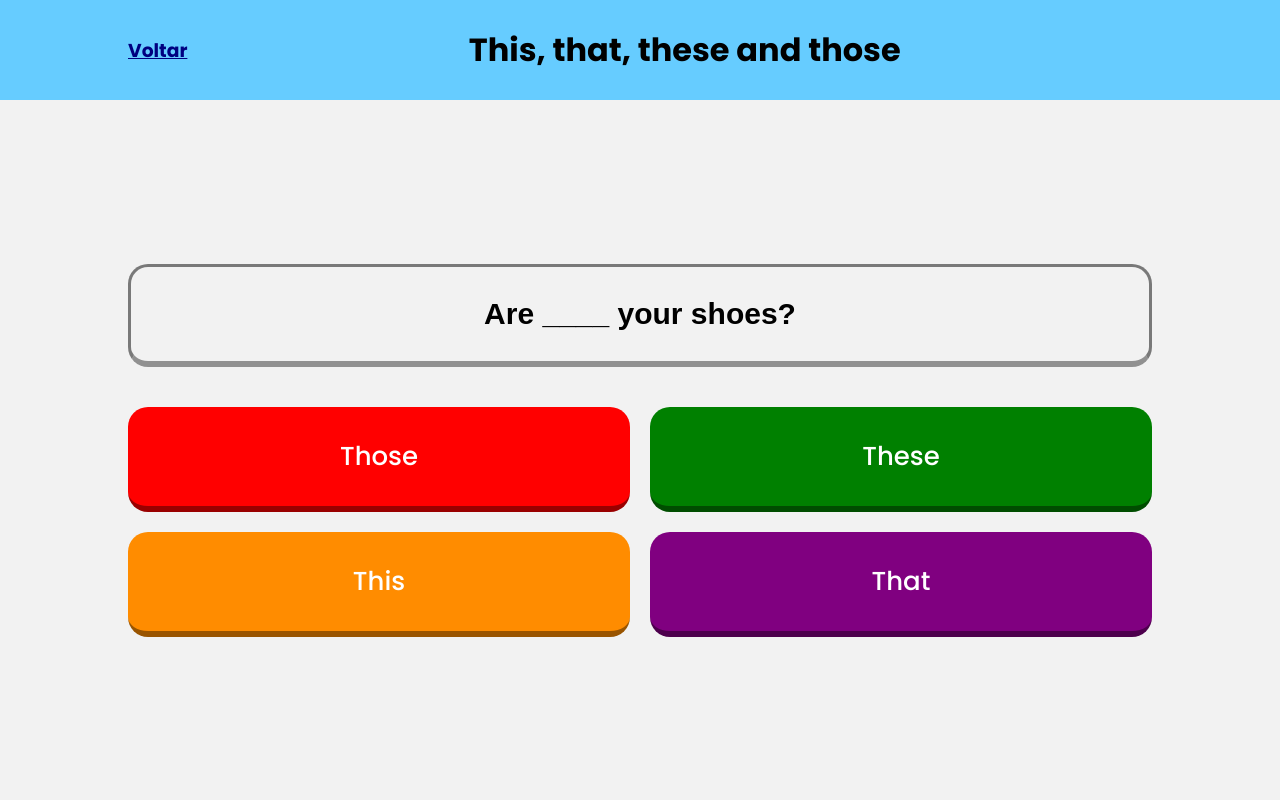
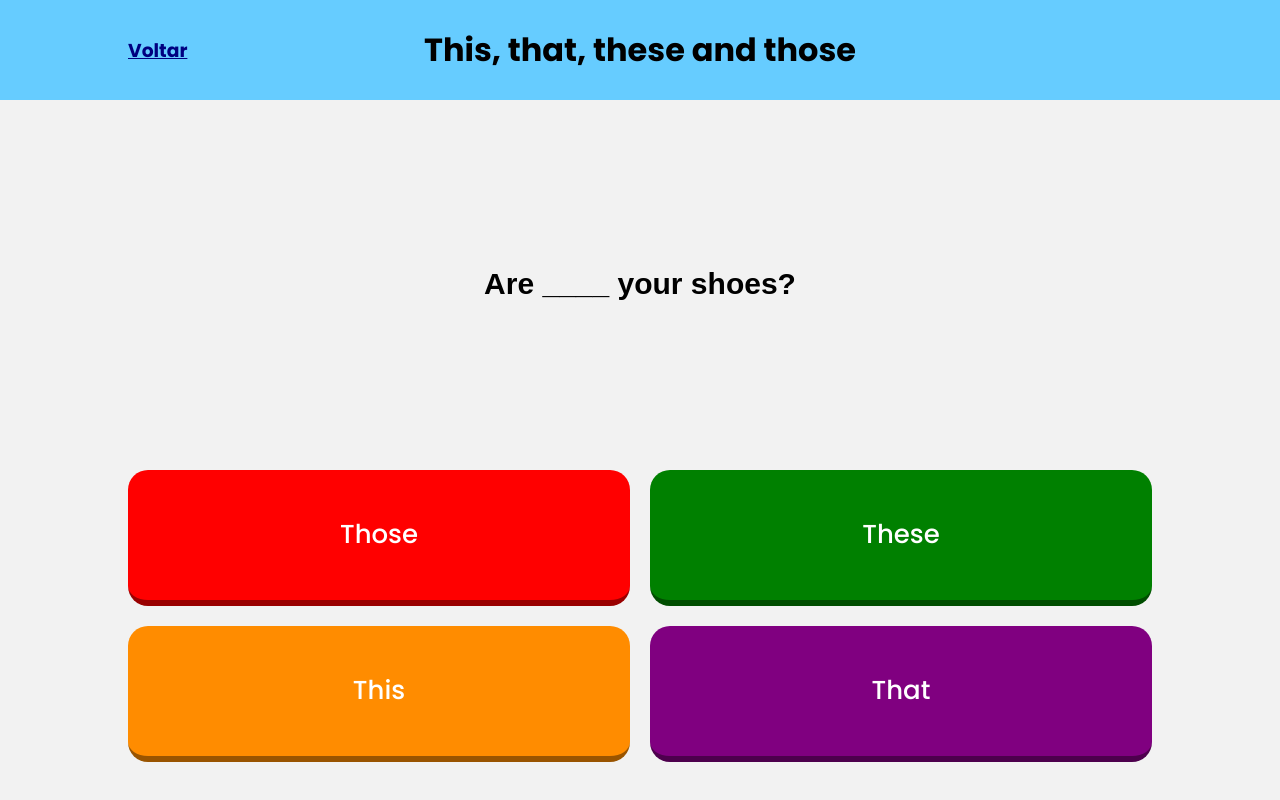
Before and after one commit to Kauangithub/kumon, a plain HTML site: page pages/D/games/this that thse those/index.html in a window 1280 px wide. Drawn offline with Linux system fonts and the light colour scheme.

Commit message:
Pequenas alterações visuais

```diff
--- a/css/style.css
+++ b/css/style.css
@@ -43,6 +43,10 @@
     flex-direction: column;
 }
 
+#oculto {
+    opacity: 0;
+}
+
 header{
     padding: 0 10%;
     height: 100px;
@@ -51,9 +55,11 @@ header{
     gap: 30px;
     display: flex;
     align-items: center;
+
     a{
         color: navy;
     }
+
     h1{
         text-align: center;
         width: 100%;
--- a/pages/D/games/this that thse those/index.html
+++ b/pages/D/games/this that thse those/index.html
@@ -7,14 +7,25 @@
     <title>This, that, these and those</title>
 
     <style>
+        main{
+            height: calc(100vh - 100px);
+            display: flex;
+            flex-direction: column;
+            justify-content: space-between;
+        }
+
         #phrase{
-            border: 3px solid rgba(0, 0, 0, 0.5);
-            border-bottom: 6px solid rgba(0, 0, 0, 0.4);
-            border-radius: 20px;
-            padding: 30px;
+            height: 100%;
+            display: flex;
+            justify-content: center;
+            align-items: center;
         }
 
         .option{
+            height: 100%;
+            display: flex;
+            align-items: center;
+            justify-content: center;
             background-color: #fff;
             border-radius: 20px;
             padding: 30px;
@@ -22,10 +33,16 @@
             font-weight: 500;
             color: #fff;
             border-bottom: 6px solid rgba(0, 0, 0, 0.4);
+            cursor: pointer;
+        }
+        .option:hover{
+            border-bottom: 3px solid rgba(0, 0, 0, 0.4);
+            border-top: 3px solid rgba(0, 0, 0, 0);
 
         }
 
         #options{
+            height: 100%;
             display: grid;
             grid-template-columns: 1fr 1fr;
             gap: 20px;
@@ -48,9 +65,11 @@
     <header class="horizontal">
         <a href="../../index.html"><h3>Voltar</h3></a>
         <h1>This, that, these and those</h1>
+        <a id="oculto">
+            <h3>Voltar</h3>
+        </a>
     </header>
     <main>
-
         <div id="phrase">
             <span id="question"></span>
         </div>
```
Also changed, not shown: pages/D/index.html (+4 -0 lines).
